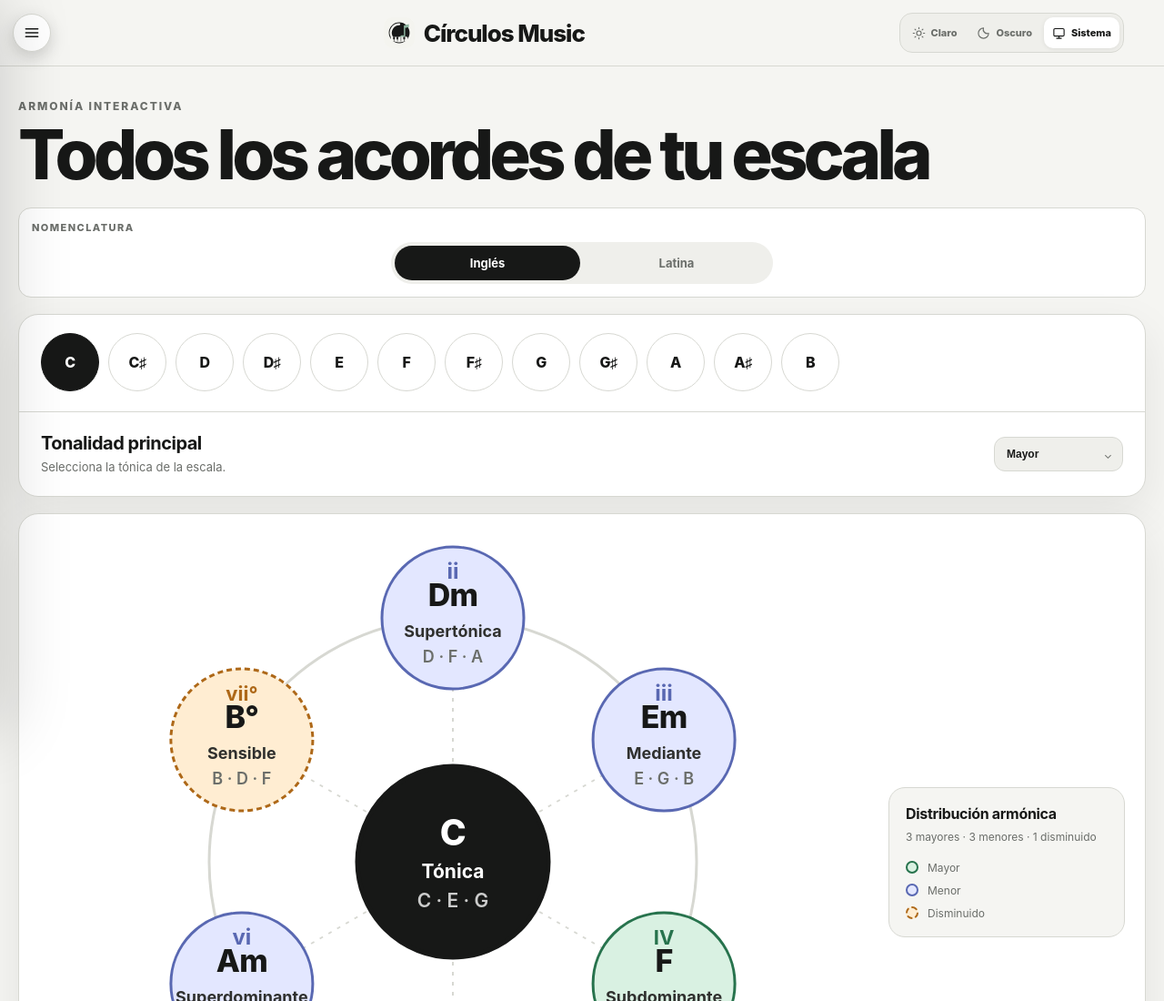
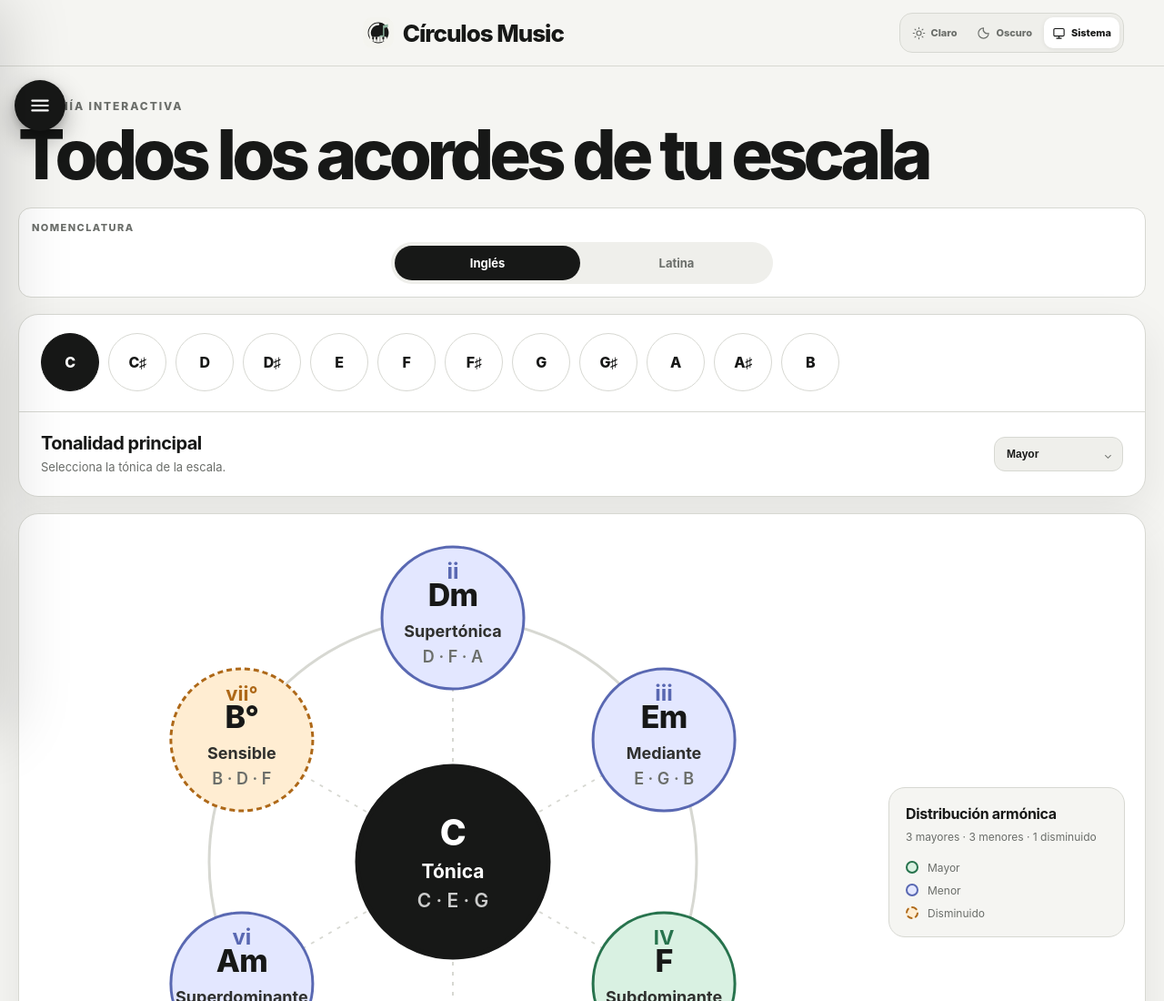
Before and after one commit to la86926/Circulos-music-borrador, a plain HTML site: page index.html in a window 1280 px wide. Shown: the top 1100 px of the page at 91% size. Drawn offline with Linux system fonts and the light colour scheme.

Commit message:
Add files via upload

```diff
--- a/index.html
+++ b/index.html
@@ -20,12 +20,27 @@
 #chordsView .panel:has(.library-controls)>.panel-head .minimal-library-quality{min-width:120px;width:auto;justify-self:end}
 #chordsView .panel:has(.library-controls)>.library-controls{order:1}
 
-/* Botón hamburguesa flotante (arriba a la izquierda, en ambos menús) */
-html body #menuBtn{position:fixed;top:15px;left:14px;z-index:50;box-shadow:0 6px 18px rgba(0,0,0,.16);background:var(--surface)}
-html body .app-header .header-inner{grid-template-columns:minmax(0,1fr) auto;padding-left:70px}
+/* Botón hamburguesa: FAB flotante sobre el contenido, arriba a la izquierda */
+html body .app-header .header-inner{grid-template-columns:minmax(0,1fr) auto}
+html body #menuBtn{
+  position:fixed;
+  top:88px;
+  left:16px;
+  z-index:50;
+  width:56px;
+  height:56px;
+  border:0;
+  border-radius:50%;
+  background:var(--accent);
+  color:var(--contrast);
+  box-shadow:0 12px 28px rgba(0,0,0,.30),0 3px 8px rgba(0,0,0,.18);
+  transition:transform .15s ease,box-shadow .15s ease;
+}
+html body #menuBtn svg{width:26px;height:26px;stroke-width:2}
+html body #menuBtn:active{transform:scale(.93);box-shadow:0 6px 16px rgba(0,0,0,.26)}
 @media(max-width:700px){
-  html body #menuBtn{top:17px;left:12px}
-  html body .app-header .header-inner{padding-left:60px}
+  html body #menuBtn{top:84px;left:14px;width:52px;height:52px}
+  html body #menuBtn svg{width:24px;height:24px}
 }
 </style>
 </head>
```
